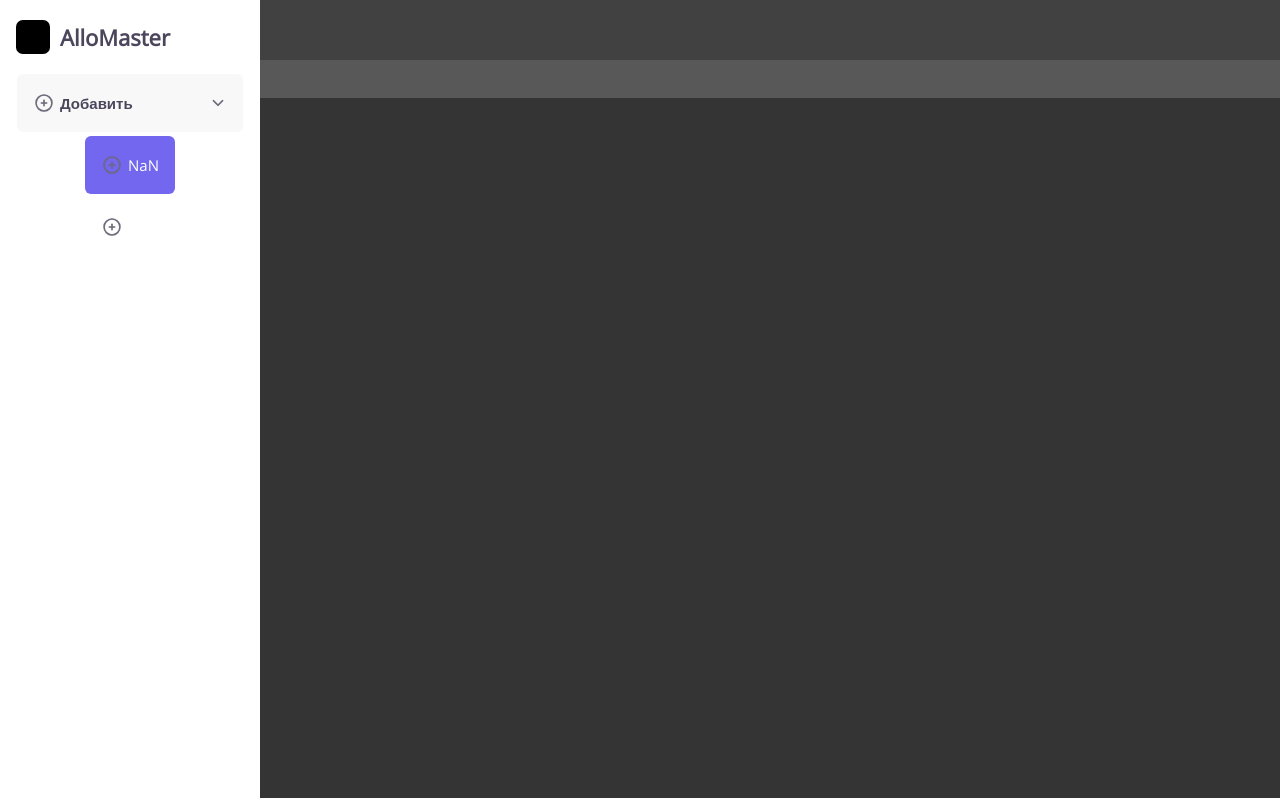
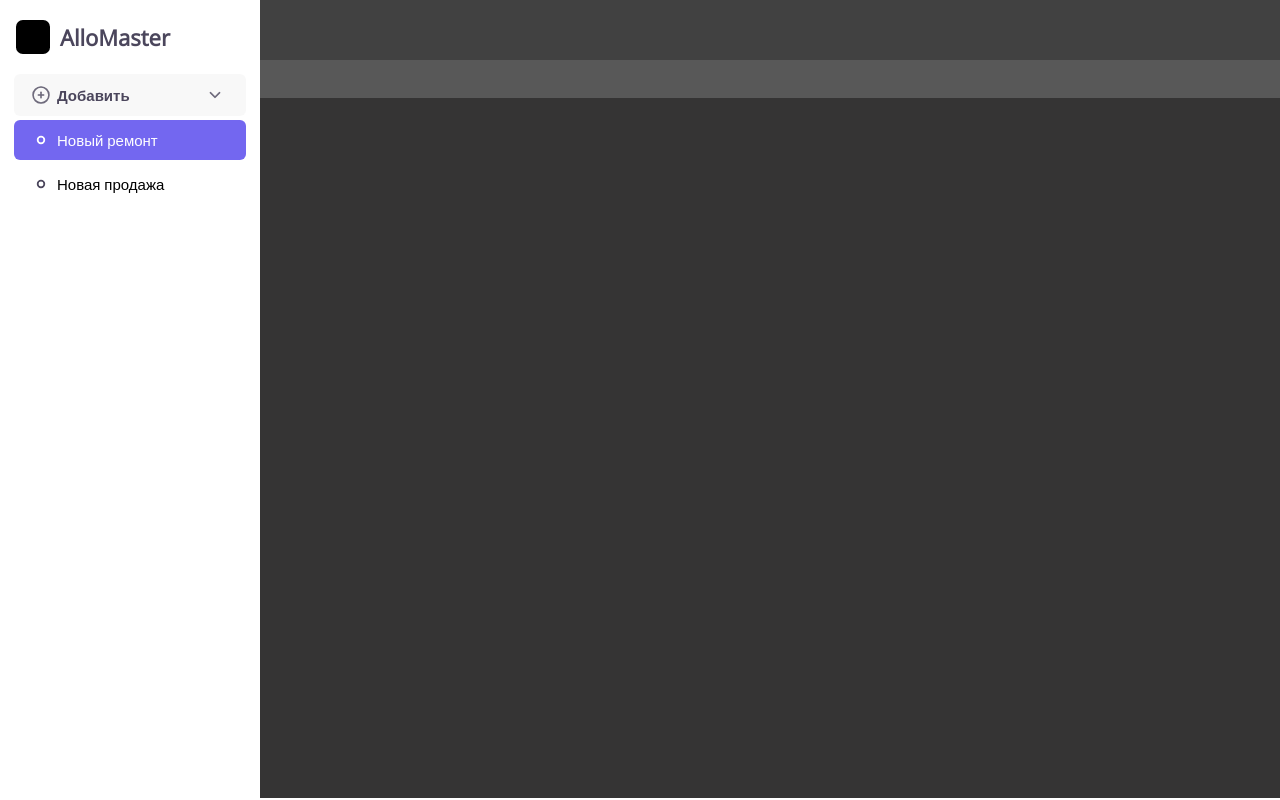
Before and after one commit to Aidar05/srm-project, a Vue app: page / in a window 1280 px wide. Built offline with nearby package versions, Linux system fonts and the light colour scheme.

Commit message:
Наверстал dashboard в меню

```diff
--- a/src/assets/css/menu.css
+++ b/src/assets/css/menu.css
@@ -46,10 +46,6 @@
   align-items: center;
   gap: 5px;
 
-  color: white;
-  height: 40px;
-  margin: auto;
-
   border-radius: 6px;
   padding: 9px 16px 9px 16px;
 }
@@ -59,13 +55,16 @@
   color: var(--text-color)
 }
 
-.active{
-  background-color: rgba(115, 103, 240, 1);
-}
-
 .dashboard-left-icon{
   width: 22px;
   aspect-ratio: 1 / 1;
+  stroke: var(--text-color)
+}
+
+.dashboard-left-icon .point-point{
+  width: 20px;
+  aspect-ratio: 1 / 1;
+
 }
 
 #dashboard-add-text{
@@ -85,3 +84,12 @@
   width: 18px;
   aspect-ratio: 1 / 1;
 }
+
+.active{
+  color: white;
+  background-color: rgba(115, 103, 240, 1);
+}
+
+.active svg{
+  stroke: white;
+}
--- a/src/components/Menu.vue
+++ b/src/components/Menu.vue
@@ -26,9 +26,9 @@
 
       </div>
 
-      <DashboardElement dashboard-text='dashboardTextOne' class="active" />
+      <DashboardElement :dashboard_text='dashboardTextOne' class="active" />
 
-      <DashboardElement :dashboard-text=dashboardTextTwo />
+      <DashboardElement :dashboard_text=dashboardTextTwo />
     </div>
   </div>
 
--- a/src/components/MenuComponents/DashboardElement.vue
+++ b/src/components/MenuComponents/DashboardElement.vue
@@ -1,15 +1,11 @@
 <template>
   <div class="dashboard-element">
-    <svg class="dashboard-left-icon" width="25" height="24" viewBox="0 0 25 24" fill="none" xmlns="http://www.w3.org/2000/svg">
-      <circle cx="12.5" cy="12" r="9" stroke="#4B465C" stroke-width="1.75" stroke-linecap="round" stroke-linejoin="round"/>
-      <circle cx="12.5" cy="12" r="9" stroke="white" stroke-opacity="0.2" stroke-width="1.75" stroke-linecap="round" stroke-linejoin="round"/>
-      <path d="M9.5 12H15.5" stroke="#4B465C" stroke-width="1.75" stroke-linecap="round" stroke-linejoin="round"/>
-      <path d="M9.5 12H15.5" stroke="white" stroke-opacity="0.2" stroke-width="1.75" stroke-linecap="round" stroke-linejoin="round"/>
-      <path d="M12.5 9V15" stroke="#4B465C" stroke-width="1.75" stroke-linecap="round" stroke-linejoin="round"/>
-      <path d="M12.5 9V15" stroke="white" stroke-opacity="0.2" stroke-width="1.75" stroke-linecap="round" stroke-linejoin="round"/>
+    <svg class="dashboard-left-icon point-icon" width="20" height="20" viewBox="0 0 20 20" fill="none" xmlns="http://www.w3.org/2000/svg">
+      <circle cx="10.0001" cy="10" r="3.33333" stroke-width="1.75" stroke-linecap="round" stroke-linejoin="round"/>
     </svg>
 
-    <span class="dashboard-element-text">{{ dashboard-text }}</span>
+
+    <span class="dashboard-element-text">{{ dashboard_text }}</span>
   </div>
 
 </template>
@@ -17,7 +13,10 @@
 <script>
 export default {
   name: "DashboardElement",
-  props: ['dasboard-text']
+  // props: ['dashboard-text']
+  props: {
+    dashboard_text: String,
+  }
 }
 
 </script>
```
Also changed, not shown: src/assets/icons/point.svg (added).
